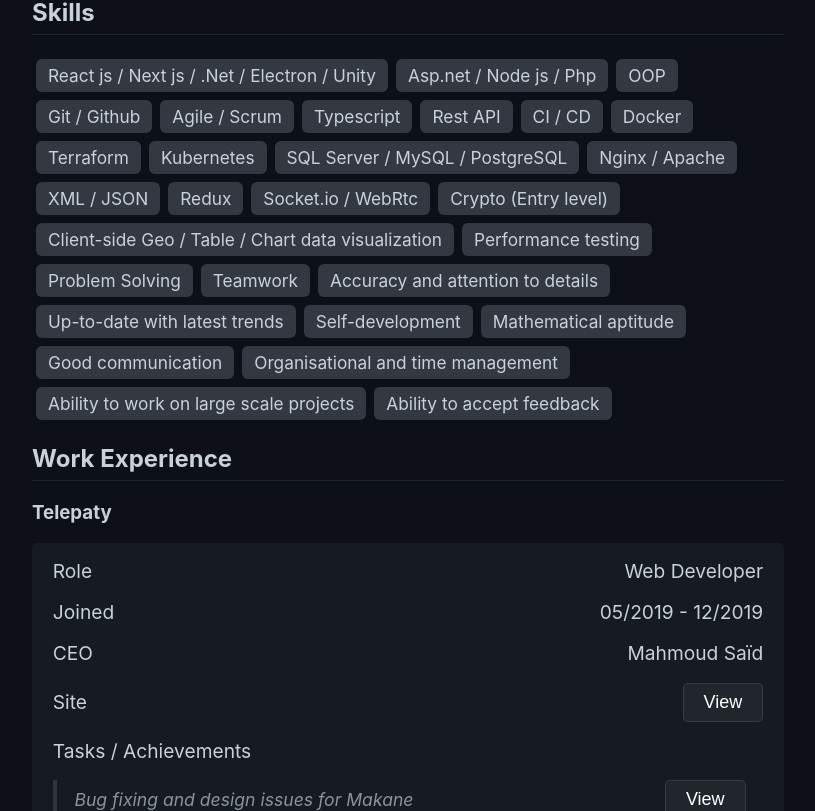
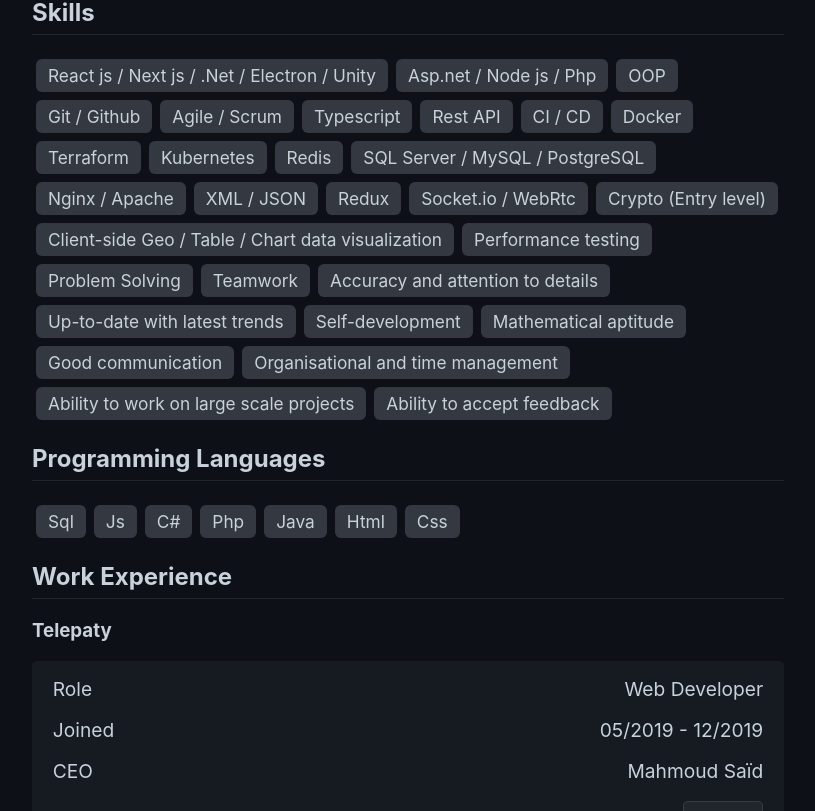
Before and after one commit to ahmadmarhaba/ahmadmarhaba.github.io, a React (Create React App) app: page / in a window 1280 px wide. Shown: the part 749-1560 px from the top of the page, without its empty margins (232-1047 px from the left). Built offline with nearby package versions, Linux system fonts and the light colour scheme.

Commit message:
small changes

```diff
--- a/src/App.js
+++ b/src/App.js
@@ -32,8 +32,8 @@ function App() {
             page === 0 && <>
               <PersonalInformation />
               <Skills />
+              <ProgrammingLanguages />
               <WorkExperience />
-              <ProgrammingLanguages />
               <Education />
               <Certificates />
               <Languages />
--- a/src/Component/Skills.js
+++ b/src/Component/Skills.js
@@ -16,6 +16,7 @@ function Skills() {
                 <span>{`Docker`}</span>
                 <span>{`Terraform`}</span>
                 <span>{`Kubernetes`}</span>
+                <span>{`Redis`}</span>
                 <span>{`SQL Server / MySQL / PostgreSQL`}</span>
                 <span>{`Nginx / Apache`}</span>
                 <span>{`XML / JSON`}</span>
```
